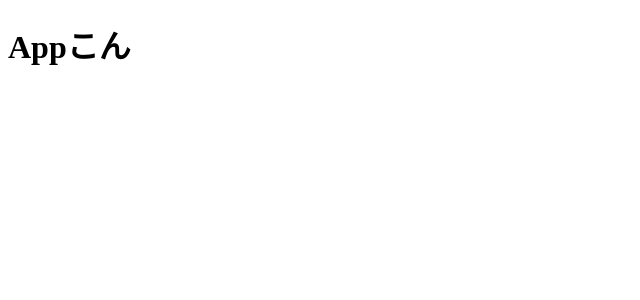
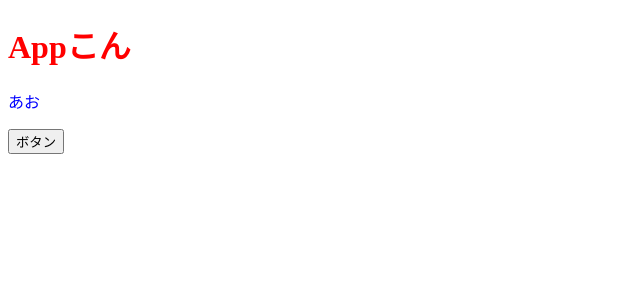
Before and after one commit to project-sa-git/react-basement, a React (Create React App) app: page / in a window 1280 px wide. Shown: the top 300 px of the page, without its empty margins (0-640 px from the left). Built offline with nearby package versions, Linux system fonts and the light colour scheme.

Commit message:
5:11 / 5:15 45. Reactでのイベントやstyleの扱い方を知る

```diff
--- a/src/App.js
+++ b/src/App.js
@@ -1,9 +1,16 @@
 import React from "react";
 
 const App = () => {
+  const onClickButton = () => alert("onClickButton");
+  const contentStyle = {
+    color: "blue"
+  };
   return (
     <>
-      <h1>Appこん</h1>
+      {/* その側の{}はJavaScriptを書く宣言、内側の{}はJSONオブジェクト */}
+      <h1 style={{ color: "red" }}>Appこん</h1>
+      <p style={contentStyle}>あお</p>
+      <button onClick={onClickButton}>ボタン</button>
     </>
   );
 };
```
